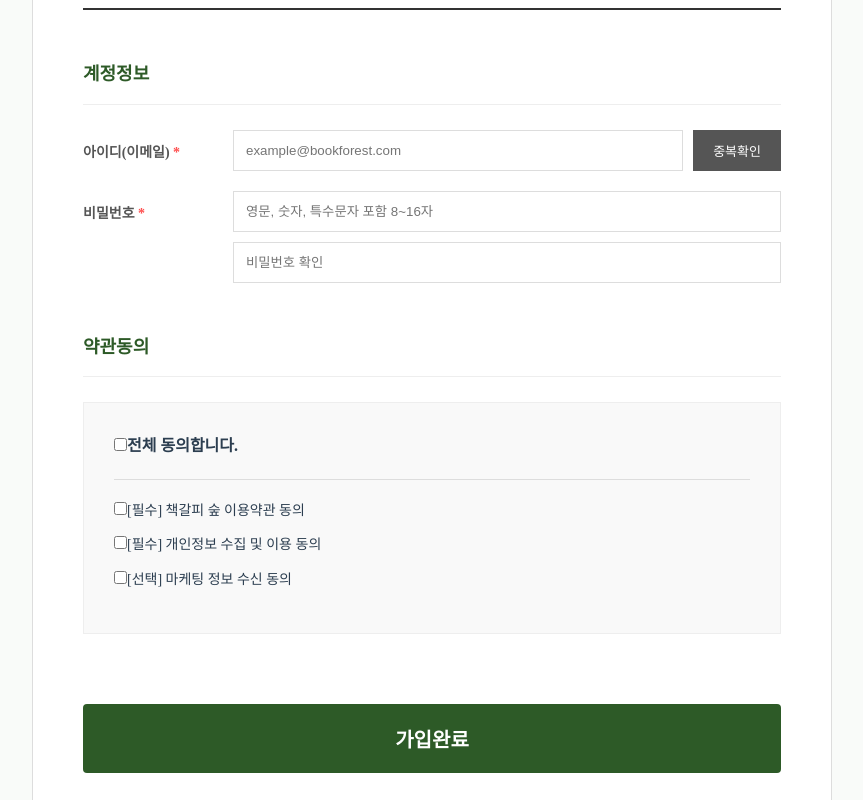
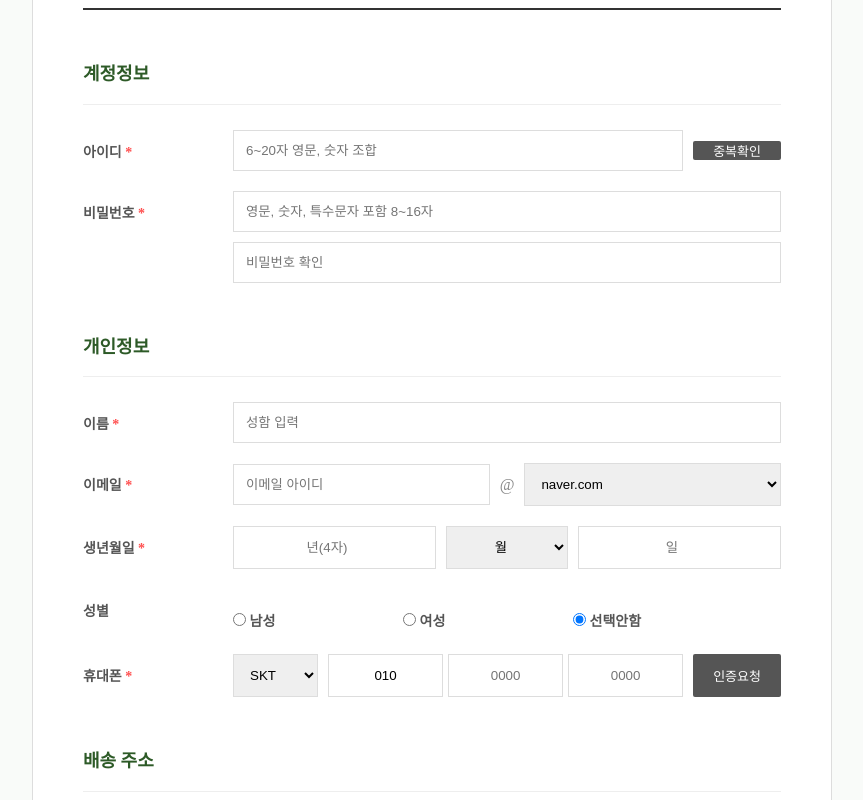
Before and after one commit to jeongjunho98/bookforest, a Next.js app: page /signup in a window 1280 px wide. Shown: the part 300-1100 px from the top of the page, without its empty margins (208-1071 px from the left). Built offline with nearby package versions, Linux system fonts and the light colour scheme.

Commit message:
feat: complete redesign of signup with separate ID and Email fields, matching Kyobo standards

```diff
--- a/src/app/signup/page.tsx
+++ b/src/app/signup/page.tsx
@@ -1,5 +1,5 @@
 "use client";
-import { useState, useEffect } from 'react';
+import { useState } from 'react';
 import styles from "./signup.module.css";
 import Link from "next/link";
 import { useRouter } from "next/navigation";
@@ -7,10 +7,12 @@ import { useRouter } from "next/navigation";
 export default function SignupPage() {
   const router = useRouter();
   const [formData, setFormData] = useState({
-    email: '',
+    userId: '',
     password: '',
     confirmPassword: '',
     name: '',
+    emailUser: '',
+    emailDomain: 'naver.com',
     birthYear: '',
     birthMonth: '',
     birthDay: '',
@@ -24,22 +26,16 @@ export default function SignupPage() {
     detailAddress: ''
   });
 
-  // 약관 동의 상태 관리
   const [agreements, setAgreements] = useState({
     terms: false,
     privacy: false,
     marketing: false
   });
 
-  // 전체 동의 체크박스 상태
   const isAllChecked = agreements.terms && agreements.privacy && agreements.marketing;
 
   const handleAllCheck = (checked: boolean) => {
-    setAgreements({
-      terms: checked,
-      privacy: checked,
-      marketing: checked
-    });
+    setAgreements({ terms: checked, privacy: checked, marketing: checked });
   };
 
   const handleSingleCheck = (name: keyof typeof agreements, checked: boolean) => {
@@ -56,7 +52,7 @@ export default function SignupPage() {
       alert('필수 약관에 동의해주세요.');
       return;
     }
-    alert(`🌲 책갈피 숲의 식구가 되신 것을 환영합니다!\n\n회원명: ${formData.name}\n이메일: ${formData.email}`);
+    alert(`🌲 책갈피 숲 회원가입 완료!\n\n아이디: ${formData.userId}\n이름: ${formData.name}\n이메일: ${formData.emailUser}@${formData.emailDomain}`);
     router.push('/login');
   };
 
@@ -65,70 +61,159 @@ export default function SignupPage() {
       <div className={styles.signupWrapper}>
         <div className={styles.signupHeader}>
           <h1>회원가입</h1>
-          <p>책갈피 숲 회원가입을 위해 정보를 입력해주세요.</p>
+          <p>교보문고 수준의 상세 정보를 입력하여 책갈피 숲의 식구가 되어보세요.</p>
         </div>
 
         <form className={styles.signupForm} onSubmit={handleSubmit}>
-          {/* 계정/개인정보 섹션 생략 (기존과 동일하되 formData 연동 유지) */}
+          {/* 1. 계정정보 (아이디/비밀번호) */}
           <section className={styles.section}>
             <h3 className={styles.sectionTitle}>계정정보</h3>
+
             <div className={styles.inputRow}>
-              <label>아이디(이메일) <span className={styles.star}>*</span></label>
+              <label>아이디 <span className={styles.star}>*</span></label>
               <div className={styles.inputGroup}>
-                <input type="email" placeholder="example@bookforest.com" required className={styles.flexInput} value={formData.email} onChange={(e) => setFormData({...formData, email: e.target.value})} />
+                <input
+                  type="text"
+                  placeholder="6~20자 영문, 숫자 조합"
+                  required
+                  className={styles.flexInput}
+                  value={formData.userId}
+                  onChange={(e) => setFormData({...formData, userId: e.target.value})}
+                />
                 <button type="button" className={styles.subBtn}>중복확인</button>
               </div>
             </div>
+
             <div className={styles.inputRow}>
               <label>비밀번호 <span className={styles.star}>*</span></label>
               <div className={styles.inputStack}>
-                <input type="password" placeholder="영문, 숫자, 특수문자 포함 8~16자" required value={formData.password} onChange={(e) => setFormData({...formData, password: e.target.value})} />
-                <input type="password" placeholder="비밀번호 확인" required value={formData.confirmPassword} onChange={(e) => setFormData({...formData, confirmPassword: e.target.value})} />
+                <input
+                  type="password"
+                  placeholder="영문, 숫자, 특수문자 포함 8~16자"
+                  required
+                  value={formData.password}
+                  onChange={(e) => setFormData({...formData, password: e.target.value})}
+                />
+                <input
+                  type="password"
+                  placeholder="비밀번호 확인"
+                  required
+                  value={formData.confirmPassword}
+                  onChange={(e) => setFormData({...formData, confirmPassword: e.target.value})}
+                />
               </div>
             </div>
           </section>
 
-          {/* 약관 동의 (버그 수정 포인트) */}
+          {/* 2. 개인정보 (이름/이메일/생년월일/연락처) */}
+          <section className={styles.section}>
+            <h3 className={styles.sectionTitle}>개인정보</h3>
+
+            <div className={styles.inputRow}>
+              <label>이름 <span className={styles.star}>*</span></label>
+              <input
+                type="text"
+                placeholder="성함 입력"
+                required
+                className={styles.fullInput}
+                value={formData.name}
+                onChange={(e) => setFormData({...formData, name: e.target.value})}
+              />
+            </div>
+
+            <div className={styles.inputRow}>
+              <label>이메일 <span className={styles.star}>*</span></label>
+              <div className={styles.emailGroup}>
+                <input
+                  type="text"
+                  placeholder="이메일 아이디"
+                  required
+                  value={formData.emailUser}
+                  onChange={(e) => setFormData({...formData, emailUser: e.target.value})}
+                />
+                <span className={styles.at}>@</span>
+                <select
+                  value={formData.emailDomain}
+                  onChange={(e) => setFormData({...formData, emailDomain: e.target.value})}
+                >
+                  <option value="naver.com">naver.com</option>
+                  <option value="gmail.com">gmail.com</option>
+                  <option value="daum.net">daum.net</option>
+                  <option value="kakao.com">kakao.com</option>
+                  <option value="direct">직접입력</option>
+                </select>
+              </div>
+            </div>
+
+            <div className={styles.inputRow}>
+              <label>생년월일 <span className={styles.star}>*</span></label>
+              <div className={styles.birthGroup}>
+                <input type="number" placeholder="년(4자)" value={formData.birthYear} onChange={(e) => setFormData({...formData, birthYear: e.target.value})} />
+                <select value={formData.birthMonth} onChange={(e) => setFormData({...formData, birthMonth: e.target.value})}>
+                  <option value="">월</option>
+                  {[...Array(12)].map((_, i) => <option key={i+1} value={i+1}>{i+1}월</option>)}
+                </select>
+                <input type="number" placeholder="일" value={formData.birthDay} onChange={(e) => setFormData({...formData, birthDay: e.target.value})} />
+              </div>
+            </div>
+
+            <div className={styles.inputRow}>
+              <label>성별</label>
+              <div className={styles.radioGroup}>
+                <label><input type="radio" name="gender" value="M" onChange={() => setFormData({...formData, gender: 'M'})} /> 남성</label>
+                <label><input type="radio" name="gender" value="F" onChange={() => setFormData({...formData, gender: 'F'})} /> 여성</label>
+                <label><input type="radio" name="gender" value="none" defaultChecked onChange={() => setFormData({...formData, gender: 'none'})} /> 선택안함</label>
+              </div>
+            </div>
+
+            <div className={styles.inputRow}>
+              <label>휴대폰 <span className={styles.star}>*</span></label>
+              <div className={styles.phoneGroup}>
+                <select className={styles.agencySelect} value={formData.phoneAgency} onChange={(e) => setFormData({...formData, phoneAgency: e.target.value})}>
+                  <option>SKT</option><option>KT</option><option>LG U+</option><option>알뜰폰</option>
+                </select>
+                <div className={styles.phoneInputs}>
+                  <input type="tel" value={formData.phone1} readOnly />
+                  <input type="tel" placeholder="0000" value={formData.phone2} onChange={(e) => setFormData({...formData, phone2: e.target.value})} />
+                  <input type="tel" placeholder="0000" value={formData.phone3} onChange={(e) => setFormData({...formData, phone3: e.target.value})} />
+                </div>
+                <button type="button" className={styles.subBtn}>인증요청</button>
+              </div>
+            </div>
+          </section>
+
+          {/* 3. 배송 주소 */}
+          <section className={styles.section}>
+            <h3 className={styles.sectionTitle}>배송 주소</h3>
+            <div className={styles.addressGroup}>
+              <div className={styles.zipCodeRow}>
+                <input type="text" placeholder="우편번호" readOnly value={formData.zipCode} />
+                <button type="button" className={styles.subBtn}>주소찾기</button>
+              </div>
+              <input type="text" placeholder="기본 주소" className={styles.fullInput} value={formData.baseAddress} readOnly />
+              <input type="text" placeholder="상세 주소 입력" className={styles.fullInput} value={formData.detailAddress} onChange={(e) => setFormData({...formData, detailAddress: e.target.value})} />
+            </div>
+          </section>
+
+          {/* 4. 약관동의 */}
           <section className={styles.section}>
             <h3 className={styles.sectionTitle}>약관동의</h3>
             <div className={styles.agreementBox}>
               <div className={styles.allCheck}>
-                <input
-                  type="checkbox"
-                  id="all"
-                  checked={isAllChecked}
-                  onChange={(e) => handleAllCheck(e.target.checked)}
-                />
-                <label htmlFor="all" style={{ cursor: 'pointer' }}><strong>전체 동의합니다.</strong></label>
+                <input type="checkbox" id="all" checked={isAllChecked} onChange={(e) => handleAllCheck(e.target.checked)} />
+                <label htmlFor="all"><strong>전체 동의합니다.</strong></label>
               </div>
               <div className={styles.checkItem}>
-                <input
-                  type="checkbox"
-                  id="t1"
-                  required
-                  checked={agreements.terms}
-                  onChange={(e) => handleSingleCheck('terms', e.target.checked)}
-                />
-                <label htmlFor="t1" style={{ cursor: 'pointer' }}>[필수] 책갈피 숲 이용약관 동의</label>
+                <input type="checkbox" id="t1" required checked={agreements.terms} onChange={(e) => handleSingleCheck('terms', e.target.checked)} />
+                <label htmlFor="t1">[필수] 책갈피 숲 이용약관 동의</label>
               </div>
               <div className={styles.checkItem}>
-                <input
-                  type="checkbox"
-                  id="t2"
-                  required
-                  checked={agreements.privacy}
-                  onChange={(e) => handleSingleCheck('privacy', e.target.checked)}
-                />
-                <label htmlFor="t2" style={{ cursor: 'pointer' }}>[필수] 개인정보 수집 및 이용 동의</label>
+                <input type="checkbox" id="t2" required checked={agreements.privacy} onChange={(e) => handleSingleCheck('privacy', e.target.checked)} />
+                <label htmlFor="t2">[필수] 개인정보 수집 및 이용 동의</label>
               </div>
               <div className={styles.checkItem}>
-                <input
-                  type="checkbox"
-                  id="t3"
-                  checked={agreements.marketing}
-                  onChange={(e) => handleSingleCheck('marketing', e.target.checked)}
-                />
-                <label htmlFor="t3" style={{ cursor: 'pointer' }}>[선택] 마케팅 정보 수신 동의</label>
+                <input type="checkbox" id="t3" checked={agreements.marketing} onChange={(e) => handleSingleCheck('marketing', e.target.checked)} />
+                <label htmlFor="t3">[선택] 마케팅 정보 수신 동의</label>
               </div>
             </div>
           </section>
--- a/src/app/signup/signup.module.css
+++ b/src/app/signup/signup.module.css
@@ -17,10 +17,6 @@
   font-size: 32px;
   color: #333;
   margin-bottom: 10px;
-}
-
-.signupHeader p {
-  color: #888;
 }
 
 .section {
@@ -53,16 +49,22 @@
   color: #ff4d4d;
 }
 
-.inputGroup {
+.inputGroup, .emailGroup {
   flex: 1;
   display: flex;
   gap: 10px;
+  align-items: center;
 }
 
-.flexInput {
+.flexInput, .emailGroup input, .emailGroup select {
   flex: 1;
   padding: 12px;
   border: 1px solid #ddd;
+  outline: none;
+}
+
+.at {
+  color: #888;
 }
 
 .inputStack {
@@ -75,12 +77,14 @@
 .inputStack input {
   padding: 12px;
   border: 1px solid #ddd;
+  outline: none;
 }
 
 .fullInput {
   flex: 1;
   padding: 12px;
   border: 1px solid #ddd;
+  outline: none;
 }
 
 .birthGroup {
@@ -89,8 +93,8 @@
   gap: 10px;
 }
 
-.birthGroup input {
-  width: 33%;
+.birthGroup input, .birthGroup select {
+  flex: 1;
   padding: 12px;
   border: 1px solid #ddd;
   text-align: center;
@@ -133,6 +137,7 @@
   color: #fff;
   font-size: 13px;
   white-space: nowrap;
+  border-radius: 2px;
 }
 
 .addressGroup {
@@ -169,6 +174,9 @@
 .checkItem {
   margin-bottom: 12px;
   font-size: 14px;
+  display: flex;
+  align-items: center;
+  gap: 10px;
 }
 
 .submitBtn {
@@ -191,7 +199,4 @@
     width: 100%;
     margin-bottom: 8px;
   }
-  .signupWrapper {
-    padding: 20px;
-  }
 }
```
